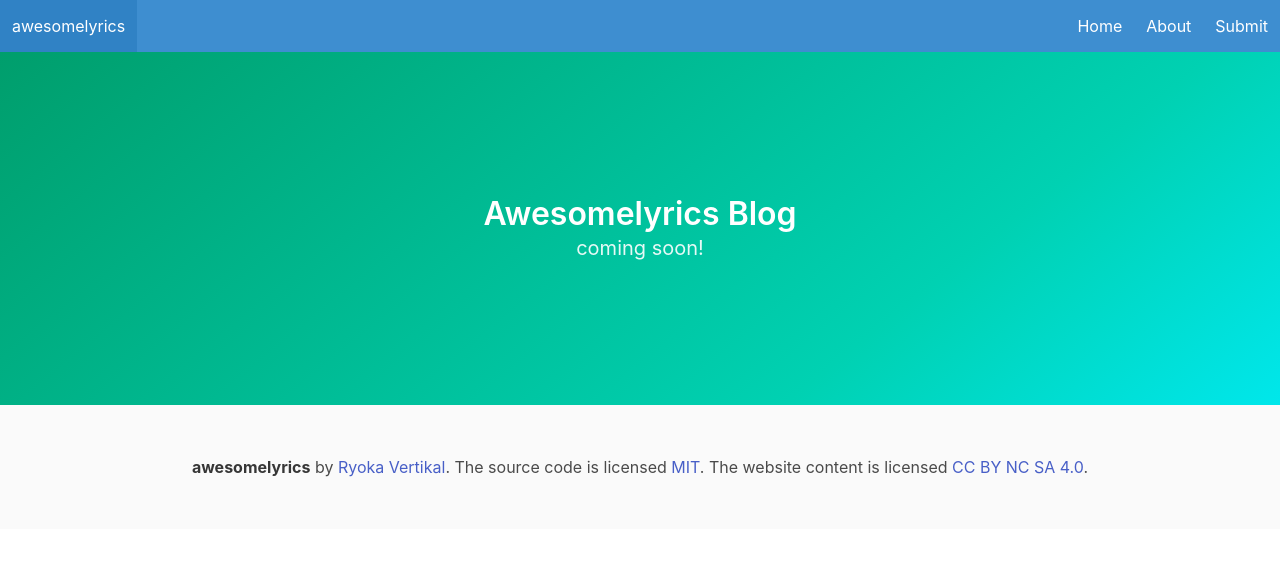
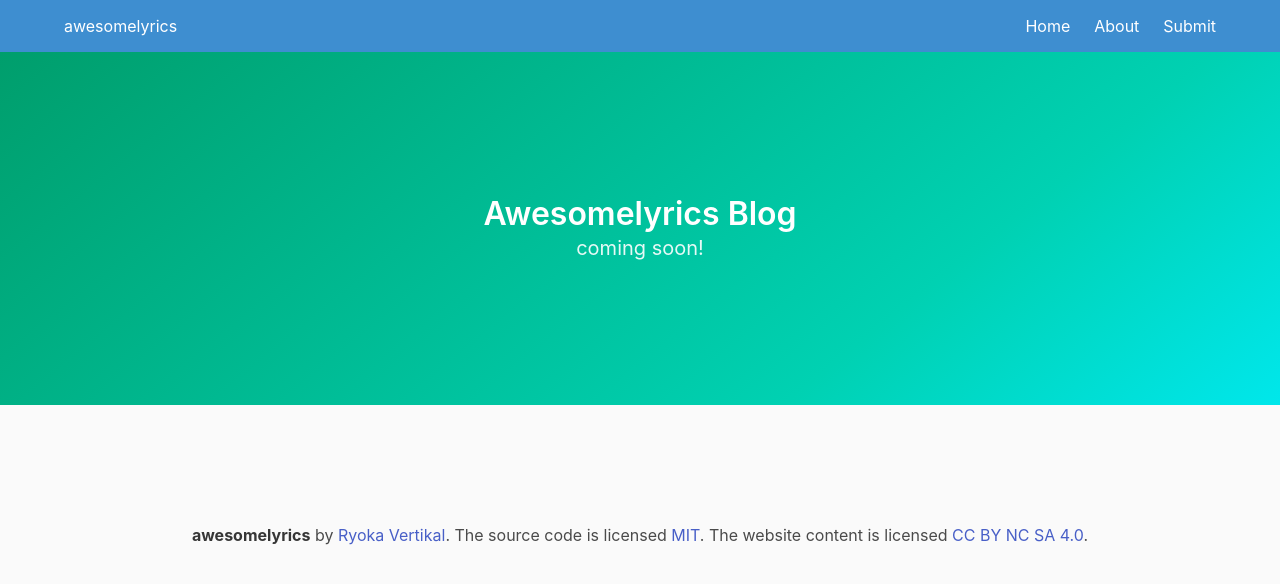
Before and after one commit to awesomelyrics/awesomelyric.github.io, a plain HTML site: page index.html in a window 1280 px wide. Drawn offline with nearby package versions, Linux system fonts and the light colour scheme.

Commit message:
update terus..
iya gitu..

```diff
--- a/index.html
+++ b/index.html
@@ -7,13 +7,18 @@
     <link rel="stylesheet" href="https://maxcdn.bootstrapcdn.com/font-awesome/4.7.0/css/font-awesome.min.css">
     <link rel="stylesheet" href="https://cdnjs.cloudflare.com/ajax/libs/bulma/0.6.1/css/bulma.min.css">
     <style>
-      .footer {
-        padding: 50px 0;
+      footer {
+        height: 225px;
       }
+
+	  .footer .content {
+	    padding: 70px 0;
+		}
     </style>
   </head>
   <body>
   <nav class="navbar is-info">
+  <section class="container">
   <div class="navbar-brand">
     <a class="navbar-item" href="https://awesomelyrics.github.io/">
       awesomelyrics
@@ -42,8 +47,8 @@
       </div>
     </div>
 
-
-  </div>
+    </div>
+  </section>
 </nav>
 
   <section class="hero is-medium is-primary is-bold has-text-centered">
```
